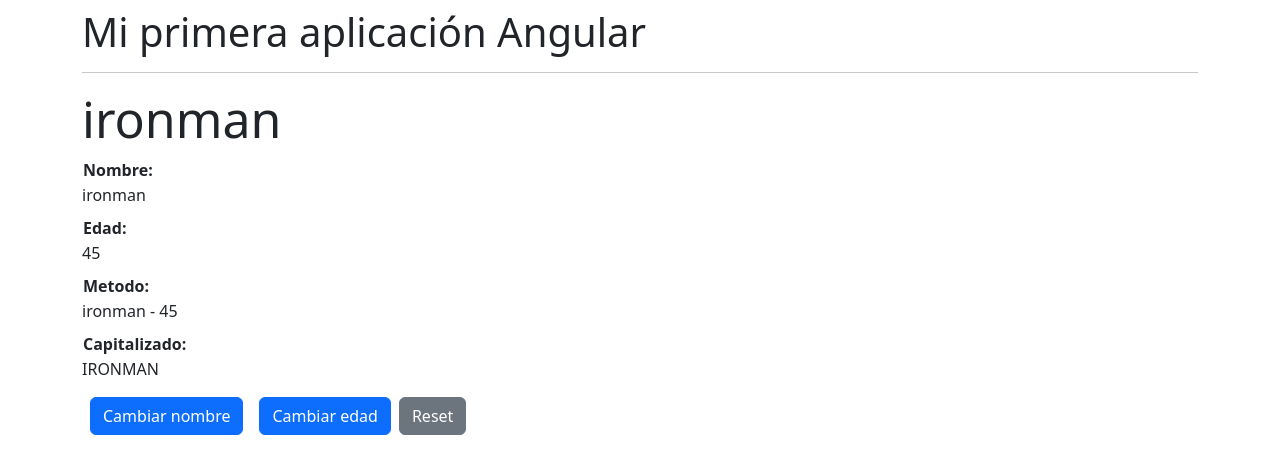
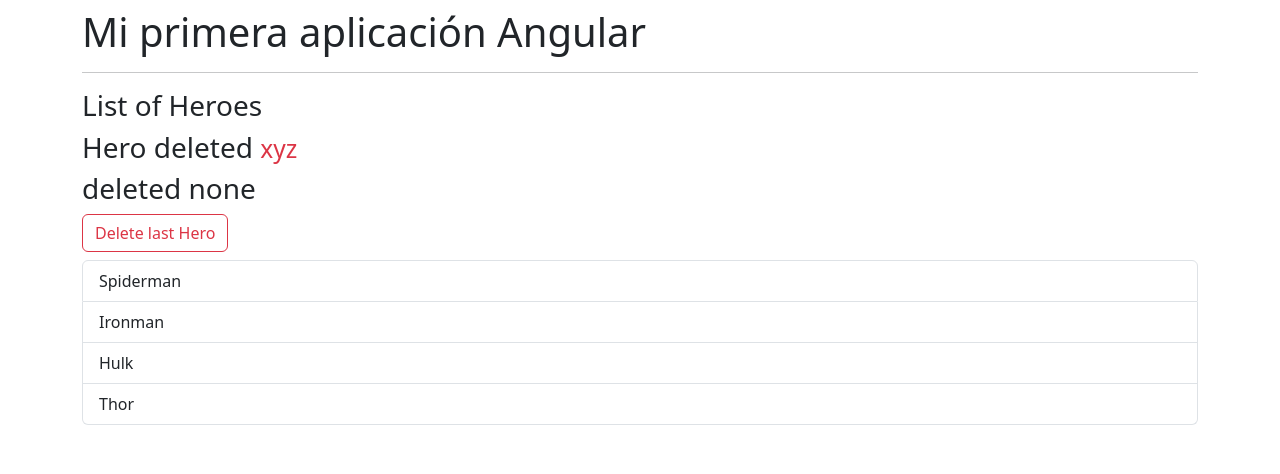
Before and after one commit to criquelmes/angular-bases-modulos, an Angular app: page / in a window 1280 px wide. Shown: the top 474 px of the page. Built offline with nearby package versions, Linux system fonts and the light colour scheme.

Commit message:
Directiva ngFor

```diff
--- a/src/app/app.component.html
+++ b/src/app/app.component.html
@@ -1,5 +1,5 @@
 <h1>{{ title }}</h1>
 <hr>
 <!-- <app-counter></app-counter> -->
-<app-heroes-hero></app-heroes-hero>
-<!-- <app-heroes-list></app-heroes-list> -->
+<!-- <app-heroes-hero></app-heroes-hero> -->
+<app-heroes-list></app-heroes-list>
--- a/src/app/heroes/list/list.component.html
+++ b/src/app/heroes/list/list.component.html
@@ -1 +1,11 @@
-<p>list works!</p>
+<h3>List of Heroes</h3>
+
+<h3>Hero deleted <small class="text-danger">xyz</small></h3>
+<h3>deleted none</h3>
+
+<button class="btn btn-outline-danger">Delete last Hero</button>
+
+<ul class="mt-2 list-group">
+  <li *ngFor="let name of heroNames" class="list-group-item">{{name}}</li>
+
+</ul>
--- a/src/app/heroes/list/list.component.ts
+++ b/src/app/heroes/list/list.component.ts
@@ -7,4 +7,6 @@ import { Component } from '@angular/core';
   templateUrl: './list.component.html',
   styleUrl: './list.component.css',
 })
-export class ListComponent {}
+export class ListComponent {
+  public heroNames: string[] = ['Spiderman', 'Ironman', 'Hulk', 'Thor'];
+}
```
